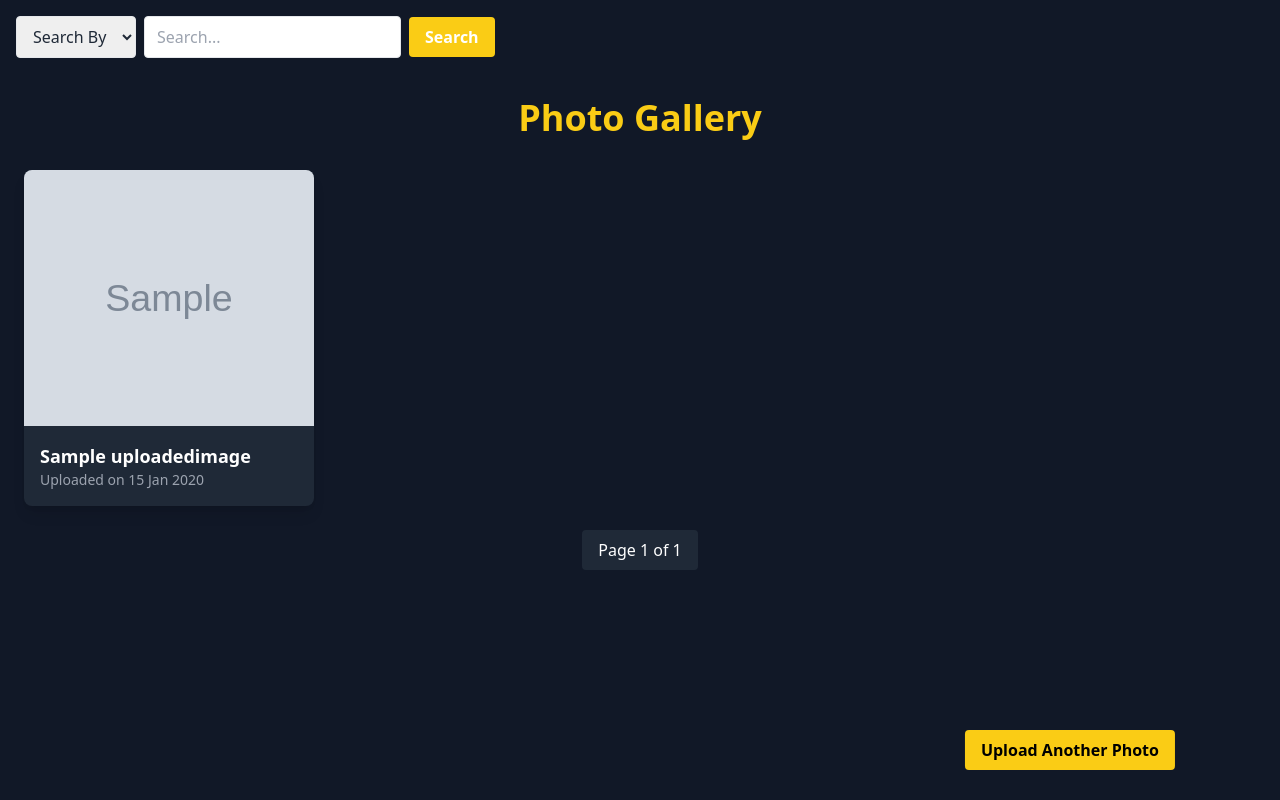
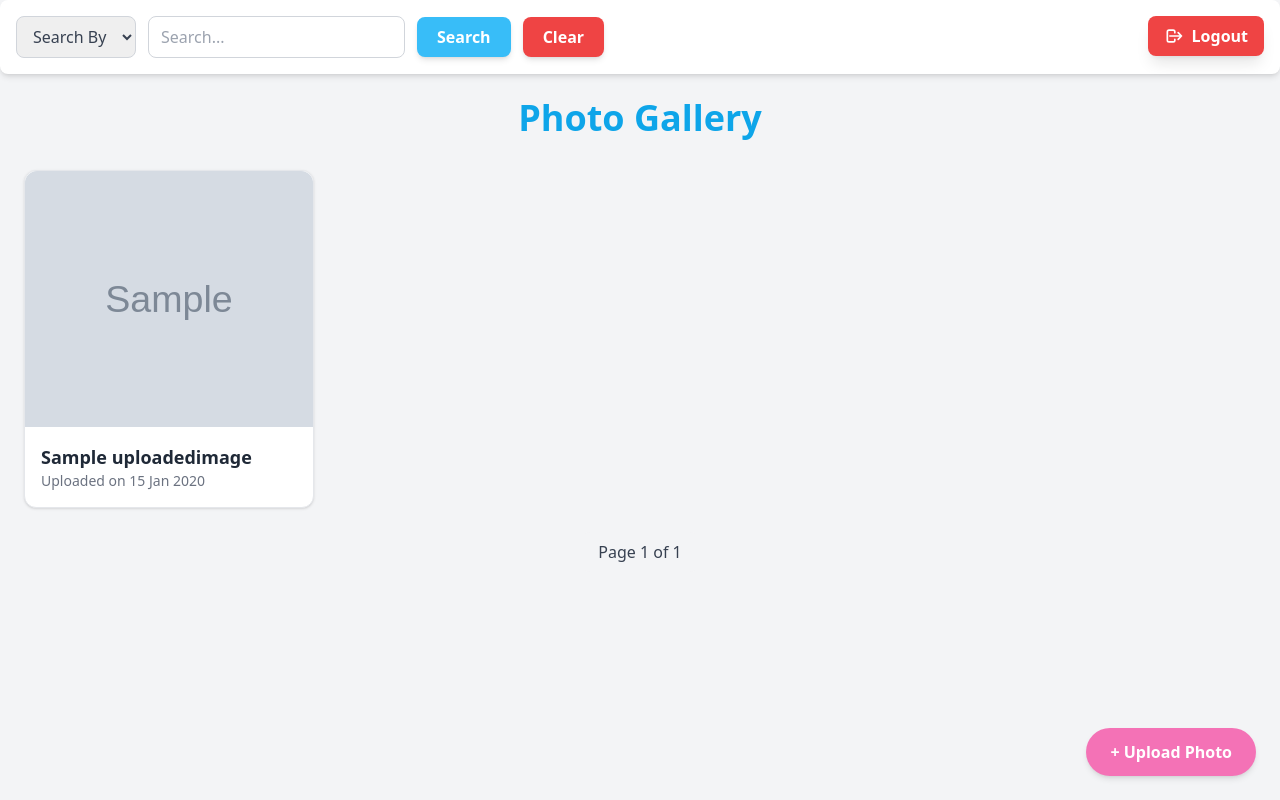
Before and after one commit to BAHETIHARSH/Havimage, a Django app: page / in a window 1280 px wide. Run offline with Django 4.2, Linux system fonts and the light colour scheme; a user stored in the database is signed in; tables that the repository leaves empty hold one stand-in row (values such as "Sample post"); grey boxes marked "Sample" are stand-in pictures; some libraries are stand-ins or nearby versions.

Commit message:
update Ui and add logout button

```diff
--- a/Havimage/settings.py
+++ b/Havimage/settings.py
@@ -130,3 +130,4 @@ MEDIA_URL = '/media/'
 MEDIA_ROOT = os.path.join(BASE_DIR, 'media')
 
 LOGIN_REDIRECT_URL = "/"
+LOGOUT_REDIRECT_URL = '/accounts/login/'
--- a/ImageManager/views.py
+++ b/ImageManager/views.py
@@ -16,6 +16,7 @@ from django.contrib.auth.decorators import login_required
 from django.core.paginator import Paginator
 from django.db.models import Q
 
+@login_required
 def upload_image(request):
     if request.method == 'POST':
         form = ImageUploadForm(request.POST, request.FILES)
@@ -55,7 +56,7 @@ def image_list(request):
     page_obj = paginator.get_page(page_number)
     print(page_obj)
     return render(request, 'image_list.html', {'page_obj': page_obj, 'query': query, 'filter_by': filter_by})
-
+@login_required
 def image_detail(request, pk):
     image = get_object_or_404(UploadedImage, pk=pk)
 
@@ -78,6 +79,7 @@ def image_detail(request, pk):
 
 
 
+@login_required
 def edit_image(request, pk):
     image = get_object_or_404(UploadedImage, pk=pk)
     if request.method == 'POST':
@@ -89,6 +91,7 @@ def edit_image(request, pk):
         form = ImageEditForm(instance=image)
     return render(request, 'edit_image.html', {'form': form, 'image': image})
 
+@login_required
 def delete_image(request, pk):
     image = get_object_or_404(UploadedImage, pk=pk)
     if request.method == 'POST':
@@ -98,53 +101,10 @@ def delete_image(request, pk):
 
 
 
-# def download_image_with_details(request, pk):
-#     obj = get_object_or_404(UploadedImage, pk=pk)
-
-#     # Load the original image
-#     img_path = obj.image.path
-#     original_img = Image.open(img_path).convert("RGB")
-
-#     # Generate QR Code (ID only)
-#     qr = qrcode.QRCode(box_size=10, border=2)
-#     qr.add_data(str(obj.id))
-#     qr.make(fit=True)
-#     qr_img = qr.make_image(fill_color="black", back_color="white")
-
-#     # Create a new image (white background)
-#     width = original_img.width + 400
-#     height = max(original_img.height, 300)
-#     new_img = Image.new("RGB", (width, height), "white")
-
-#     # Paste original image
-#     new_img.paste(original_img, (0, 0))
-
-#     # Paste QR code on right side
-#     qr_img = qr_img.resize((200, 200))
-#     new_img.paste(qr_img, (original_img.width + 100, 50))
-
-#     # Draw text (ID, Name, Date)
-#     draw = ImageDraw.Draw(new_img)
-#     font = ImageFont.load_default()
-#     text_x = original_img.width + 50
-#     text_y = 270
-
-#     draw.text((text_x, text_y), f"ID: {obj.id}", fill="black", font=font)
-#     draw.text((text_x, text_y + 20), f"Name: {obj.title or 'N/A'}", fill="black", font=font)
-#     draw.text((text_x, text_y + 40), f"Date: {obj.uploaded_at.strftime('%Y-%m-%d')}", fill="black", font=font)
-
-#     # Save to buffer
-#     buffer = io.BytesIO()
-#     new_img.save(buffer, format="JPEG")
-#     buffer.seek(0)
-
-#     # Return response
-#     response = HttpResponse(buffer, content_type="image/jpeg")
-#     response['Content-Disposition'] = f'attachment; filename="image_{obj.id}.jpg"'
-#     return response
 
 
 
+@login_required
 def download_image(request, pk):
     image_obj = get_object_or_404(UploadedImage, pk=pk)
 
--- a/templates/base.html
+++ b/templates/base.html
@@ -6,10 +6,32 @@
     <meta name="viewport" content="width=device-width, initial-scale=1.0">
     <title>{% block title %}Photo App{% endblock %}</title>
     <script src="https://cdn.tailwindcss.com"></script>
+    <style>
+        body {
+            font-family: 'Inter', sans-serif;
+        }
+    </style>
+    <link href="https://fonts.googleapis.com/css2?family=Inter:wght@400;600;700&display=swap" rel="stylesheet">
 </head>
 
-<body class="bg-gray-900 text-white font-sans">
-    <div class="container mx-auto">
+<body class="bg-gray-100 text-gray-800 font-sans">
+    {% if user.is_authenticated %}
+    <div class="fixed top-4 right-4 z-50">
+        <a href="{% url 'logout' %}"
+            class="bg-red-500 hover:bg-red-600 text-white font-semibold px-4 py-2 rounded-lg shadow-lg transition flex items-center gap-2">
+            <svg xmlns="http://www.w3.org/2000/svg" fill="none" viewBox="0 0 24 24" stroke="currentColor"
+                class="w-5 h-5">
+                <path stroke-linecap="round" stroke-linejoin="round" stroke-width="2"
+                    d="M17 16l4-4m0 0l-4-4m4 4H7m6 4v1a2 2 0 01-2 2H6a2 2 0 01-2-2V7a2 2 0 012-2h5a2 2 0 012 2v1" />
+            </svg>
+            Logout
+        </a>
+    </div>
+    {% endif %}
+
+
+    <!-- Main Container -->
+    <div class="container mx-auto ">
         {% block content %}{% endblock %}
     </div>
 </body>
--- a/templates/image_list.html
+++ b/templates/image_list.html
@@ -1,16 +1,48 @@
 {% extends 'base.html' %}
 {% block title %}Gallery{% endblock %}
 {% block content %}
-<form method="get" class="flex items-center space-x-2 mb-6 sticky top-0 bg-[#111827] p-4">
-    <select name="filter" id="filterSelect" class="border rounded px-3 py-2 text-gray-800">
+<!-- Search Form -->
+<form method="get" class="flex items-center space-x-3 mb-6 sticky top-0 bg-white shadow-md p-4 rounded-lg z-10">
+    <select name="filter" id="filterSelect" value="{{filter_by}}"
+        class="border border-gray-300 rounded-lg px-3 py-2 text-gray-700 focus:ring-2 focus:ring-sky-300">
         <option value="">Search By</option>
+
+        {% if filter_by == "name" %}
+        <option value="name" selected>Name</option>
+        {% else %}
         <option value="name">Name</option>
+        {% endif %}
+
+        {% if filter_by == "date" %}
+        <option value="date" selected>Date</option>
+        {% else %}
         <option value="date">Date</option>
+        {% endif %}
+
+        {% if filter_by == "phone" %}
+        <option value="phone" selected>Phone</option>
+        {% else %}
         <option value="phone">Phone</option>
+        {% endif %}
+
+        {% if filter_by == "details" %}
+        <option value="details" selected>Details</option>
+        {% else %}
         <option value="details">Details</option>
+        {% endif %}
     </select>
-    <input type="text" id="searchInput" name="q" placeholder="Search..." class="border rounded px-3 py-2 text-gray-800">
-    <button type="submit" class="bg-yellow-400 hover:bg-yellow-500 px-4 py-2 rounded font-semibold">Search</button>
+    <input type="text" id="searchInput" name="q" placeholder="Search..." value="{{query}}"
+        class="border border-gray-300 rounded-lg px-3 py-2 text-gray-700 focus:ring-2 focus:ring-sky-300">
+    <button type="submit"
+        class="bg-sky-400 hover:bg-sky-500 text-white px-5 py-2 rounded-lg font-semibold shadow-md transition">
+        Search
+    </button>
+    <a href="{% url 'image_list' %}"
+        class="bg-red-500 hover:bg-red-600 text-white px-5 py-2 rounded-lg font-semibold shadow-md transition">
+        Clear
+    </a>
+
+
 </form>
 
 <script>
@@ -21,6 +53,9 @@
         if (filterSelect.value === 'date') {
             searchInput.type = 'date';
             searchInput.placeholder = 'Select date';
+        } else if (filterSelect.value === 'phone') {
+            searchInput.type = 'number';
+            searchInput.placeholder = 'Search by Phone';
         } else {
             searchInput.type = 'text';
             searchInput.placeholder = 'Search...';
@@ -28,64 +63,48 @@
     }
 
     filterSelect.addEventListener('change', updateInputType);
-
-    // Initialize on page load
     updateInputType();
 </script>
 
-<!-- Gallery -->
+<!-- Gallery Heading -->
+<h1 class="text-4xl font-bold text-center text-sky-500 mb-8">Photo Gallery</h1>
 
-<h1 class="text-4xl font-bold text-center text-yellow-400 mb-8 ">Photo Gallery</h1>
+<!-- Gallery Grid -->
 <div class="grid grid-cols-1 sm:grid-cols-2 md:grid-cols-3 lg:grid-cols-4 gap-6 m-6">
     {% for img in page_obj %}
     <a href="{% url 'image_detail' img.pk %}"
-        class="block bg-gray-800 rounded-lg shadow-lg overflow-hidden hover:scale-105 transition">
-        <img src="{{ img.image.url }}" alt="{{ img.title }}" class="w-full h-64 object-cover">
+        class="block bg-white border border-gray-200 rounded-xl shadow hover:shadow-lg hover:scale-105 transition transform">
+        <img src="{{ img.image.url }}" alt="{{ img.title }}" class="w-full h-64 object-cover rounded-t-xl">
         <div class="p-4">
-            <h2 class="text-lg font-semibold text-white">{{ img.title }}</h2>
-            <p class="text-gray-400 text-sm">Uploaded on {{ img.uploaded_at|date:"d M Y" }}</p>
+            <h2 class="text-lg font-semibold text-gray-800">{{ img.title }}</h2>
+            <p class="text-gray-500 text-sm">Uploaded on {{ img.uploaded_at|date:"d M Y" }}</p>
         </div>
     </a>
     {% empty %}
-    <p class="text-center text-gray-400 col-span-full">No photos uploaded yet.</p>
+    <p class="text-center text-gray-500 col-span-full">No photos uploaded yet.</p>
     {% endfor %}
 </div>
 
+<!-- Pagination -->
 <div class="flex justify-center space-x-2 mt-6">
     {% if page_obj.has_previous %}
     <a href="?{% if filter_by %}filter={{ filter_by }}&{% endif %}{% if query %}q={{ query }}&{% endif %}page={{ page_obj.previous_page_number }}"
-        class="px-4 py-2 bg-gray-700 hover:bg-gray-600 text-white rounded">Previous</a>
+        class="px-4 py-2 bg-sky-400 hover:bg-sky-500 text-white rounded-lg shadow transition">Previous</a>
     {% endif %}
-    <span class="px-4 py-2 bg-gray-800 text-white rounded"> Page {{ page_obj.number }} of
+    <span class="px-4 py-2 bg-gray-100 text-gray-700 rounded-lg"> Page {{ page_obj.number }} of
         {{page_obj.paginator.num_pages}}
     </span>
     {% if page_obj.has_next %}
     <a href="?{% if filter_by %}filter={{ filter_by }}&{% endif %}{% if query %}q={{ query }}&{% endif %}page={{ page_obj.next_page_number }}"
-        class="px-4 py-2 bg-gray-700 hover:bg-gray-600 text-white rounded">Next</a>
+        class="px-4 py-2 bg-sky-400 hover:bg-sky-500 text-white rounded-lg shadow transition">Next</a>
     {% endif %}
 </div>
 
+<!-- Upload Button -->
 <div class="text-center mt-6">
     <a href="{% url 'upload_image' %}"
-        class="bg-yellow-400 hover:bg-yellow-500 text-black font-semibold py-2 px-4 rounded fixed bottom-[30px] right-0 -translate-x-1/2   ">
-        Upload Another Photo
+        class="bg-pink-400 hover:bg-pink-500 text-white font-semibold py-3 px-6 rounded-full shadow-md fixed bottom-6 right-6">
+        + Upload Photo
     </a>
 </div>
 {% endblock %}
-
-
-<!-- Pagination -->
-<div class="mt-6 flex justify-center space-x-2">
-    {% if page_obj.has_previous %}
-    <a href="?{% if request.GET.filter %}filter={{ request.GET.filter }}&{% endif %}{% if request.GET.q %}q={{ request.GET.q }}&{% endif %}page={{ page_obj.previous_page_number }}"
-        class="px-4 py-2 bg-gray-700 hover:bg-gray-600 text-white rounded">Previous</a>
-    {% endif %}
-
-    <span class="px-4 py-2 bg-gray-800 text-white rounded">{{ page_obj.number }} of {{ page_obj.paginator.num_pages
-        }}</span>
-
-    {% if page_obj.has_next %}
-    <a href="?{% if request.GET.filter %}filter={{ request.GET.filter }}&{% endif %}{% if request.GET.q %}q={{ request.GET.q }}&{% endif %}page={{ page_obj.next_page_number }}"
-        class="px-4 py-2 bg-gray-700 hover:bg-gray-600 text-white rounded">Next</a>
-    {% endif %}
-</div>
```
Also changed, not shown: templates/delete_image.html (+7 -5 lines), templates/edit_image.html (+19 -8 lines), templates/image_detail.html (+23 -16 lines), templates/registration/login.html (+32 -6 lines), templates/upload_image.html (+9 -24 lines).
